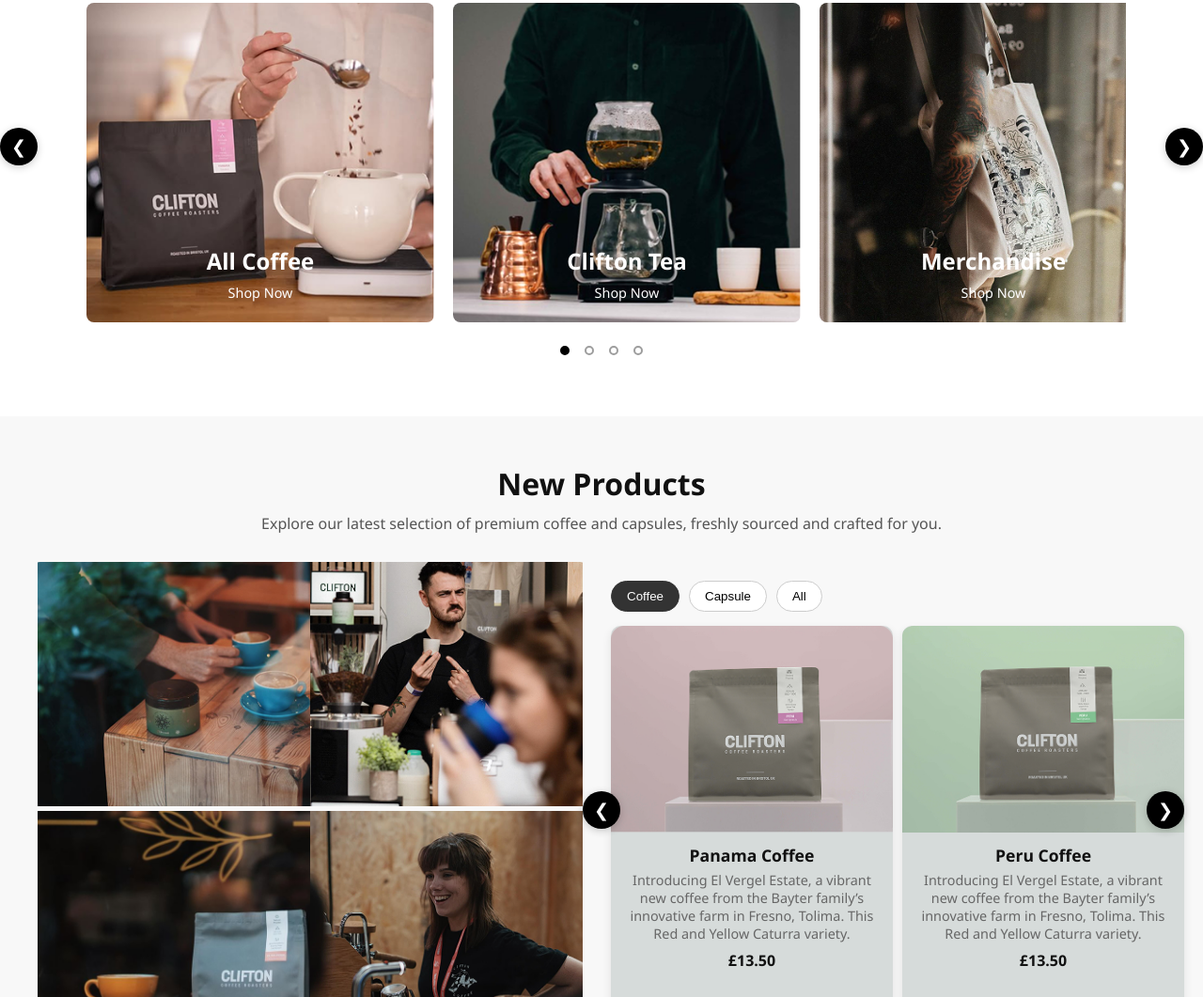
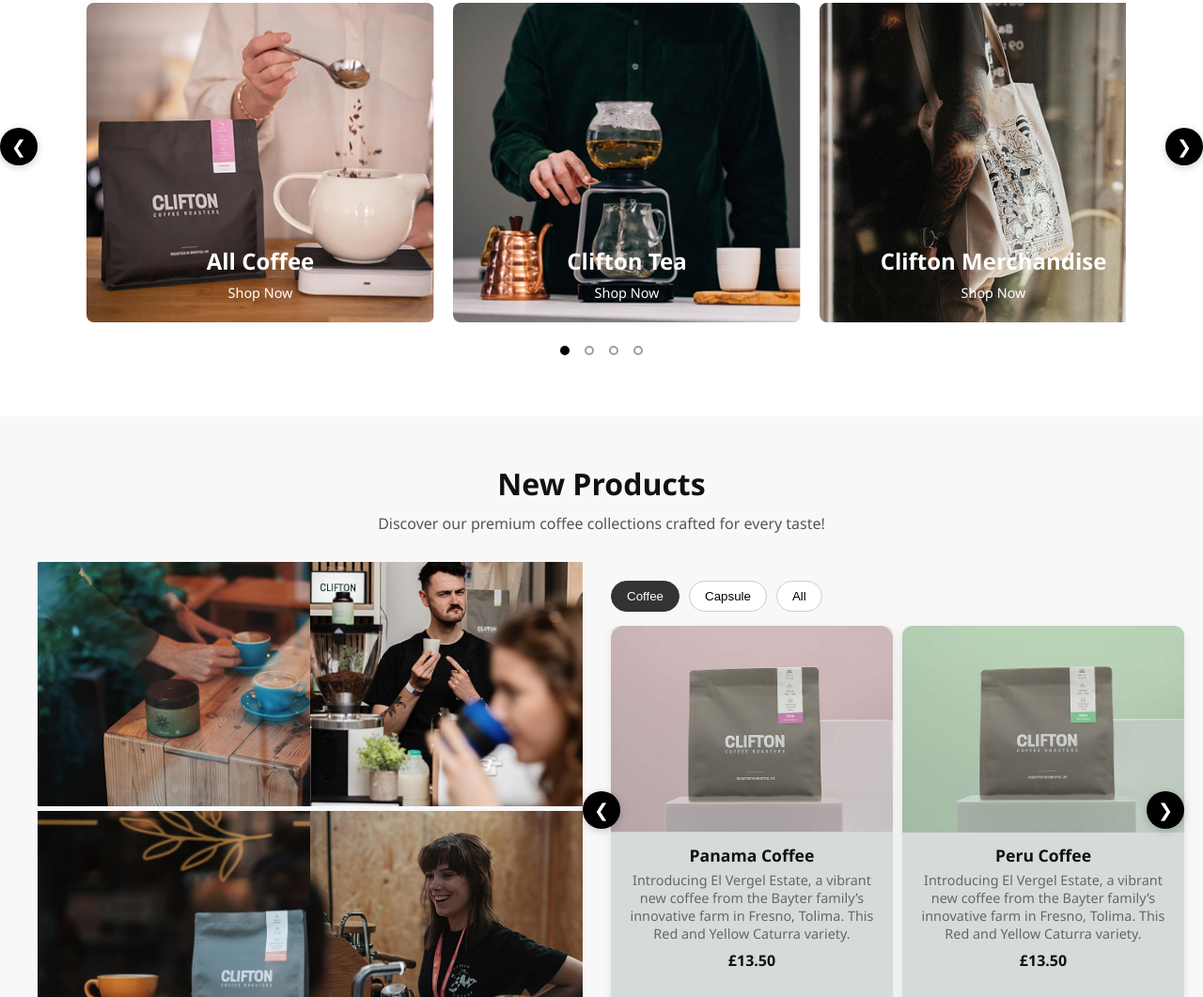
Before and after one commit to hafizsaad2003/Saad_SlashCart_Assignment, a plain HTML site: page index.html in a window 1280 px wide. Shown: the part 881-1942 px from the top of the page at 94% size. Drawn offline with Linux system fonts and the light colour scheme.

Commit message:
Update index.html

```diff
--- a/index.html
+++ b/index.html
@@ -161,7 +161,7 @@
             <img src="Collection-hover 3.png" class="hover-img" alt="">
             <div class="overlay bottom-overlay">
               <div class="overlay-content">
-                <h2>Merchandise</h2>
+                <h2>Clifton Merchandise</h2>
                 <p>Shop Now</p>
               </div>
             </div>
@@ -183,7 +183,7 @@
 <section class="new-products">
   <div class="section-header">
     <h2>New Products</h2>
-    <p>Explore our latest selection of premium coffee and capsules, freshly sourced and crafted for you.</p>
+    <p>Discover our premium coffee collections crafted for every taste!</p>
   </div>
 
   <div class="products-layout">
```
